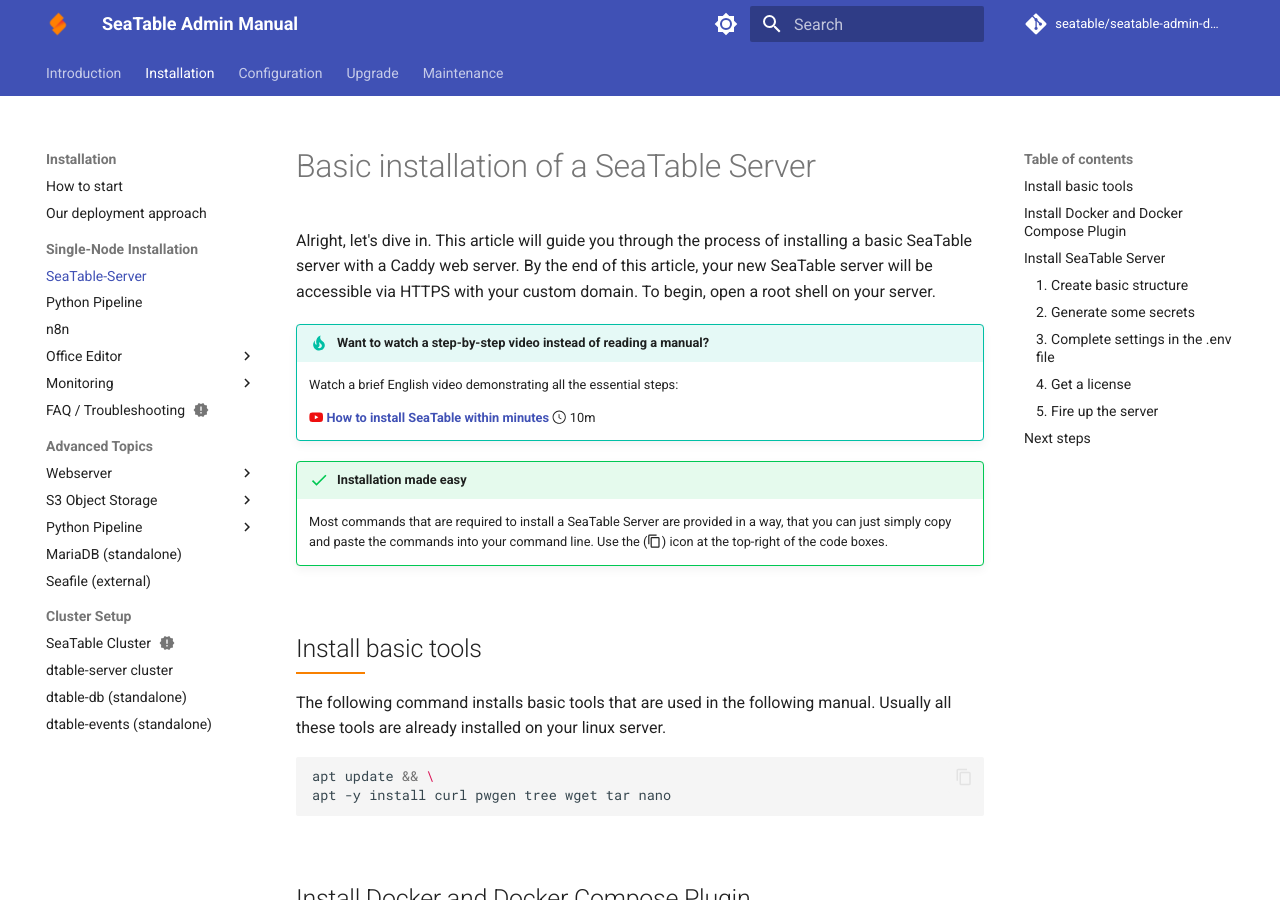
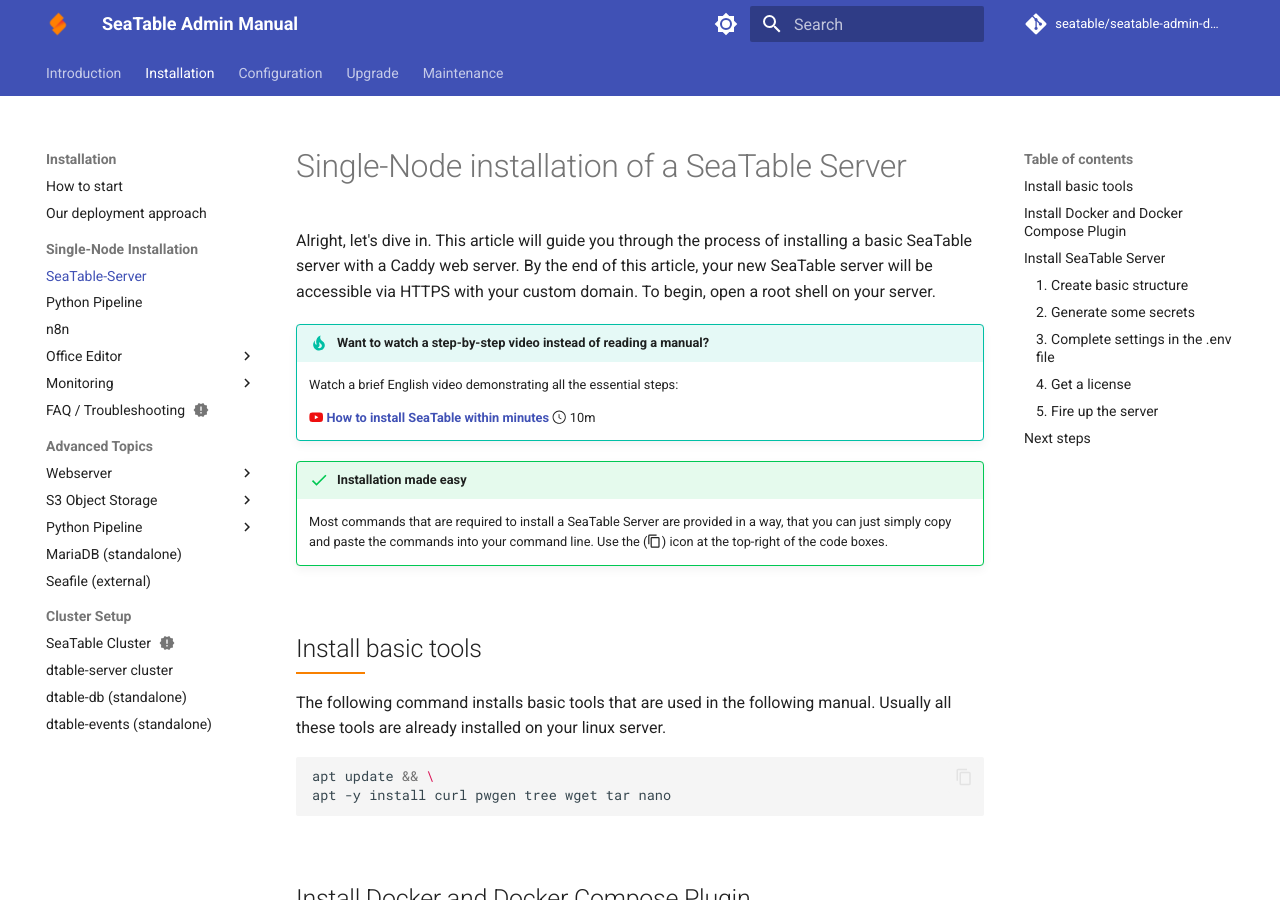
Before and after one commit to seatable/seatable-admin-docs, an MkDocs documentation site: the page built from docs/installation-rework/basic-setup.md, in a window 1280 px wide and 900 px high. Built offline with MkDocs 1.6.1 and Material for MkDocs 9.7.7, drawn with Linux system fonts in a browser that asks for light colours; emoji names are drawn with the system emoji font; comment, search, counter and statistics services are not loaded.

Commit message:
minor changes

```diff
--- a/docs/installation-rework/basic-setup.md
+++ b/docs/installation-rework/basic-setup.md
@@ -1,4 +1,4 @@
-# Basic installation of a SeaTable Server
+# Single-Node installation of a SeaTable Server
 
 Alright, let's dive in. This article will guide you through the process of installing a basic SeaTable server with a Caddy web server. By the end of this article, your new SeaTable server will be accessible via HTTPS with your custom domain. To begin, open a root shell on your server.
 
```
Also changed, not shown: docs/index.md (+2 -0 lines), docs/requirements.md (+1 -0 lines), 1 other file.
